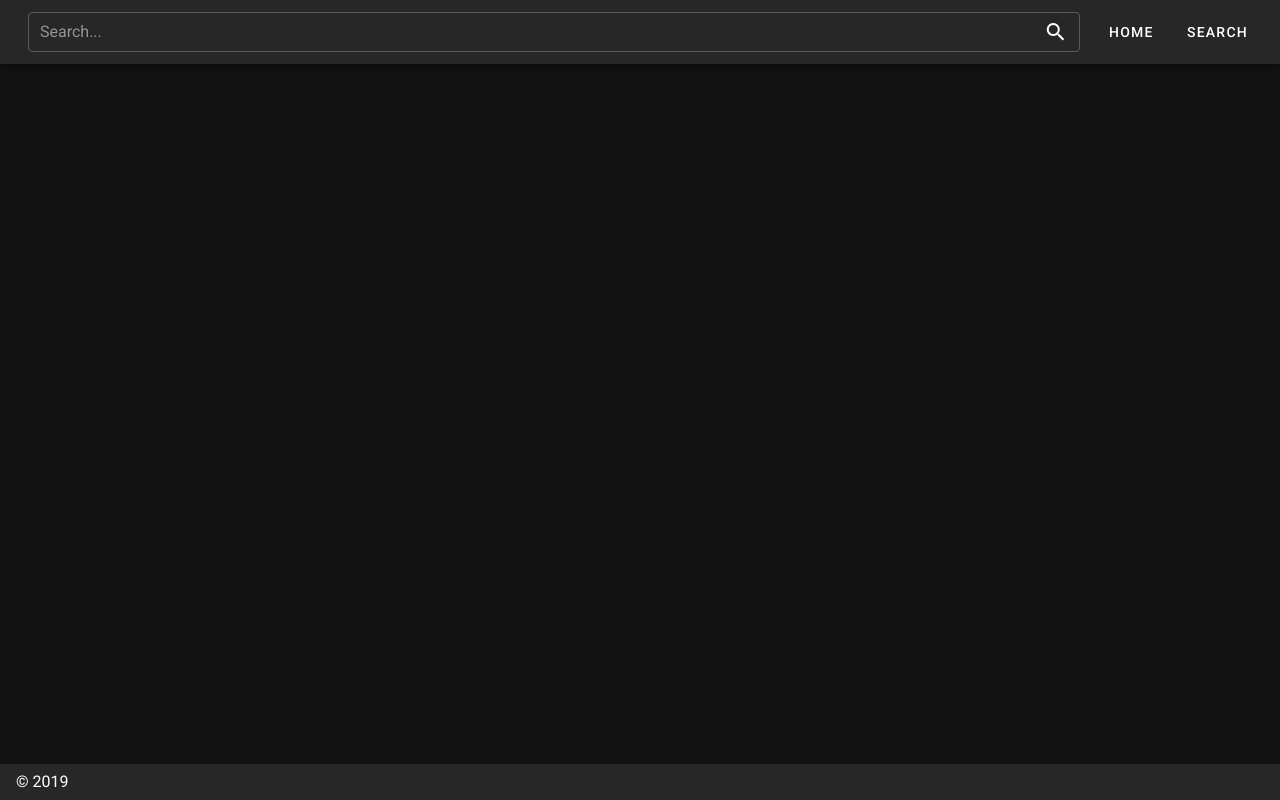
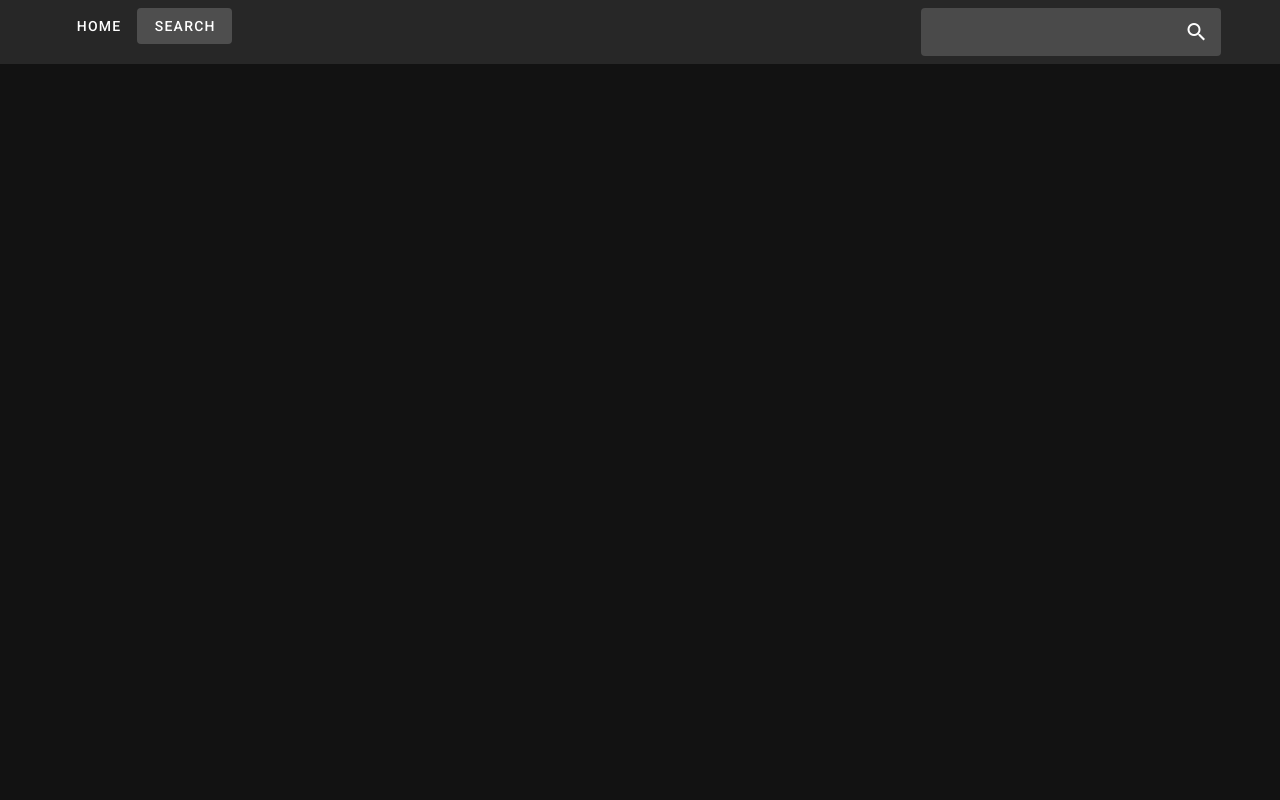
Before and after one commit to nsalvador/vue-tv-ui, a Vue app: page /search in a window 1280 px wide. Built offline with nearby package versions, Linux system fonts and the light colour scheme.

Commit message:
Updated app bar

```diff
--- a/src/App.vue
+++ b/src/App.vue
@@ -1,14 +1,16 @@
 <template>
   <v-app>
+    <app-header />
     <v-content>
       <router-view></router-view>
     </v-content>
-    <app-footer></app-footer>
+    <!-- <app-footer></app-footer>-->
   </v-app>
 </template>
 
 <script>
-import appFooter from "./components/Footer.vue";
+// import AppFooter from "./components/Footer.vue";
+import AppHeader from "./components/Header.vue";
 
 export default {
   name: "App",
@@ -16,7 +18,8 @@ export default {
     this.$vuetify.theme.dark = true;
   },
   components: {
-    appFooter
+    AppHeader
+    // AppFooter
   }
 };
 </script>
--- a/src/components/Header.vue
+++ b/src/components/Header.vue
@@ -1,46 +1,61 @@
 <template>
-  <v-container>
-    <v-app-bar app>
-      <v-spacer></v-spacer>
-      <app-search @search="search" v-if="isVisible" />
-      <v-toolbar-items>
-        <v-btn text @click="goToHome">Home</v-btn>
-        <v-btn text @click="goToSearch">Search</v-btn>
-      </v-toolbar-items>
-    </v-app-bar>
-  </v-container>
+  <v-app-bar app flat>
+    <v-app-bar-nav-icon class="hidden-md-and-up" @click="toggleDrawer" />
+    <v-container class="mx-auto py-0">
+      <v-layout>
+        <v-btn
+          :to="link.to"
+          v-for="(link, i) in links"
+          :key="i"
+          class="hidden-sm-and-down"
+          text
+        >{{ link.text }}</v-btn>
+        <v-spacer></v-spacer>
+        <v-text-field
+          v-show="isVisible"
+          style="max-width: 300px;"
+          append-icon="mdi-magnify"
+          flat
+          hide-details
+          solo-inverted
+          v-model="show"
+          @click:append="search"
+          @keydown.enter="search"
+        />
+      </v-layout>
+    </v-container>
+  </v-app-bar>
 </template>
 
 <script>
-import appSearch from "./SearchBar.vue";
-import router from "../router";
+import { mapGetters, mapMutations } from "vuex";
 
 export default {
   name: "Header",
+  data: () => ({
+    show: "",
+    error: null
+  }),
   computed: {
+    ...mapGetters(["links"]),
     isVisible() {
       return this.$route.name == "search";
     }
   },
-  components: {
-    appSearch
-  },
   methods: {
-    goToHome() {
-      if (this.$route.name === "search") {
-        router.push({ name: "home" });
+    ...mapMutations(["toggleDrawer"]),
+    async search() {
+      try {
+        const config = {
+          url: `/shows/search?page=1`,
+          method: "post",
+          data: { show: this.show }
+        };
+        this.show = "";
+        await this.$store.dispatch("search", config);
+      } catch (error) {
+        this.error = error;
       }
-    },
-    goToSearch() {
-      if (this.$route.name === "home") {
-        router.push({ name: "search" });
-      }
-    },
-    search(show) {
-      this.$emit("search", {
-        show,
-        page: "1"
-      });
     }
   }
 };
--- /dev/null
+++ b/src/components/Results.vue
@@ -0,0 +1,59 @@
+<template>
+  <v-container>
+    <v-row v-show="pages>1">
+      <v-col>
+        <v-pagination v-model="page" :length="pages"></v-pagination>
+      </v-col>
+    </v-row>
+    <v-row dense>
+      <v-col v-for="(show, index) in series" :key="index" cols="6" sm="3">
+        <app-image :show="show" />
+      </v-col>
+    </v-row>
+  </v-container>
+</template>
+
+<script>
+import AppImage from "./Image.vue";
+
+export default {
+  name: "Results",
+  data: () => ({
+    page: 1
+  }),
+  computed: {
+    series() {
+      return this.$store.getters.series.series;
+    },
+    pages() {
+      return this.$store.getters.series.pages;
+    }
+  },
+  components: {
+    AppImage
+  },
+  mounted() {
+    this.page = this.$store.getters.series.page || 1;
+  }
+  // methods: {
+  //   next(page) {
+  //     this.$emit("next", { show: this.show, page });
+  //   }
+  // },
+  // mounted() {
+  //   this.page = this.seriesObject.page || 1;
+  // },
+  // computed: {
+  //   series() {
+  //     return this.seriesObject.series || [];
+  //   },
+  //   pages() {
+  //     return this.seriesObject.pages || 0;
+  //   }
+  // },
+  // props: {
+  //   seriesObject: Object,
+  //   show: String
+  // },
+};
+</script>
--- a/src/components/SearchBar.vue
+++ /dev/null
@@ -1,31 +0,0 @@
-<template>
-  <v-container>
-    <v-text-field
-      append-icon="mdi-magnify"
-      dense
-      hide-details
-      outlined
-      placeholder="Search..."
-      @keydown.enter="search"
-      v-model="show"
-      @click:append="search"
-    ></v-text-field>
-  </v-container>
-</template>
-
-<script>
-export default {
-  name: "SearchBar",
-  data: () => ({
-    show: ""
-  }),
-  methods: {
-    search() {
-      if (this.show !== "") {
-        this.$emit("search", this.show);
-        this.show = "";
-      }
-    }
-  }
-};
-</script>
--- a/src/components/SearchResults.vue
+++ /dev/null
@@ -1,48 +0,0 @@
-<template>
-  <v-container>
-    <v-row v-show="pages>1">
-      <v-col>
-        <v-pagination :length="pages" @input="next" v-model="page"></v-pagination>
-      </v-col>
-    </v-row>
-    <v-row>
-      <v-col class="pa-1" v-for="(show, index) in series" :key="index" cols="6" sm="3">
-        <app-image :show="show" />
-      </v-col>
-    </v-row>
-  </v-container>
-</template>
-
-<script>
-import appImage from "./Image.vue";
-
-export default {
-  name: "SearchResults",
-  data: () => ({
-    page: null
-  }),
-  methods: {
-    next(page) {
-      this.$emit("next", { show: this.show, page });
-    }
-  },
-  mounted() {
-    this.page = this.seriesObject.page || 1;
-  },
-  computed: {
-    series() {
-      return this.seriesObject.series || [];
-    },
-    pages() {
-      return this.seriesObject.pages || 0;
-    }
-  },
-  props: {
-    seriesObject: Object,
-    show: String
-  },
-  components: {
-    appImage
-  }
-};
-</script>
--- a/src/pages/Home.vue
+++ b/src/pages/Home.vue
@@ -1,14 +1,9 @@
 <template>
-  <app-header />
+  <div></div>
 </template>
 
 <script>
-import appHeader from "../components/Header.vue";
-
 export default {
-  name: "Home",
-  components: {
-    appHeader
-  }
+  name: "Home"
 };
 </script>
--- a/src/pages/Search.vue
+++ b/src/pages/Search.vue
@@ -1,58 +1,66 @@
 <template>
   <div>
-    <app-header @search="search" />
-    <app-progress v-if="isLoaded" />
+    <app-results />
+  </div>
+  <!-- <app-header @search="search" /> -->
+  <!-- <app-progress v-if="isLoaded" />
     <template v-else>
       <app-banner :banner="{error, series, show}" />
       <app-results :seriesObject="series" :show="show" @next="search" />
-    </template>
-  </div>
+  </template>-->
 </template>
 
 <script>
-import appHeader from "../components/Header.vue";
-import appProgress from "../components/Progress.vue";
-import appBanner from "../components/Banner.vue";
-import appResults from "../components/SearchResults.vue";
-import axios from "axios";
+import AppResults from "../components/Results.vue";
+// import appHeader from "../components/Header.vue";
+// import AppProgress from "../components/Progress.vue";
+// import appBanner from "../components/Banner.vue";
+// import appResults from "../components/SearchResults.vue";
+// import axios from "axios";
 
-if (process.env.NODE_ENV === "production") {
-  axios.defaults.baseURL = "https://tv-calendar-api.herokuapp.com";
-}
+// if (process.env.NODE_ENV === "production") {
+//   axios.defaults.baseURL = "https://tv-calendar-api.herokuapp.com";
+// }
 
 export default {
   name: "Search",
   data: () => ({
-    show: "",
-    series: {},
-    isLoaded: false,
-    error: null
+    // show: "",
+    // series: {},
+    // isLoaded: false
+    // error: null
   }),
   methods: {
-    async search(showObject) {
-      this.show = showObject.show;
-      this.series = {};
-      this.isLoaded = true;
-      this.error = null;
-      try {
-        let response = await axios({
-          url: `/shows/search?page=${showObject.page}`,
-          method: "post",
-          data: { show: showObject.show }
-        });
-        this.isLoaded = false;
-        this.series = response.data;
-      } catch (error) {
-        this.isLoaded = false;
-        this.error = error;
-      }
-    }
+    // async search(showObject) {
+    //   this.show = showObject.show;
+    //   this.series = {};
+    //   this.isLoaded = true;
+    //   this.error = null;
+    //   try {
+    //     const config = {
+    //       url: `/shows/search?page=${showObject.page}`,
+    //       method: "post",
+    //       data: { show: showObject.show }
+    //     };
+    //     // let response = await axios({
+    //     //   url: `/shows/search?page=${showObject.page}`,
+    //     //   method: "post",
+    //     //   data: { show: showObject.show }
+    //     // });
+    //     this.isLoaded = false;
+    //     this.series = response.data;
+    //   } catch (error) {
+    //     this.isLoaded = false;
+    //     this.error = error;
+    //   }
+    // }
   },
   components: {
-    appHeader,
-    appProgress,
-    appBanner,
-    appResults
+    // AppProgress,
+    AppResults
+    // appHeader,
+    // appBanner,
+    // appResults
   }
 };
 </script>
--- a/src/router/index.js
+++ b/src/router/index.js
@@ -22,5 +22,5 @@ const routes = [
 export default new VueRouter({
 	mode: 'history',
 	routes,
-	base: '/tv-calendar-app-client/'
+	base: process.env.NODE_ENV === 'production' ? '/tv-calendar-app-client/' : '/'
 });
--- /dev/null
+++ b/src/store.js
@@ -0,0 +1,45 @@
+import Vue from 'vue';
+import Vuex from 'vuex';
+import axios from 'axios';
+
+Vue.use(Vuex);
+
+if (process.env.NODE_ENV === 'production') {
+	axios.defaults.baseURL = 'https://tv-calendar-api.herokuapp.com';
+}
+
+export default new Vuex.Store({
+	state: {
+		series: {},
+		drawer: false,
+		items: [
+			{
+				text: 'Home',
+				to: '/'
+			},
+			{
+				text: 'Search',
+				to: '/search'
+			}
+		]
+	},
+	getters: {
+		links: state => state.items,
+		series: state => state.series
+	},
+	mutations: {
+		setSeries: (state, series) => (state.series = series),
+		toggleDrawer: state => (state.drawer = !state.drawer)
+	},
+	actions: {
+		async search({ commit }, config) {
+			try {
+				let response = await axios(config);
+				commit('setSeries', response.data);
+				return Promise.resolve();
+			} catch (error) {
+				return Promise.reject(error);
+			}
+		}
+	}
+});
--- a/src/store/index.js
+++ /dev/null
@@ -1,6 +0,0 @@
-import Vue from 'vue';
-import Vuex from 'vuex';
-
-Vue.use(Vuex);
-
-export default new Vuex.Store({});
```
Also changed, not shown: 11 other files (tests, documents, lock files or other folders).
